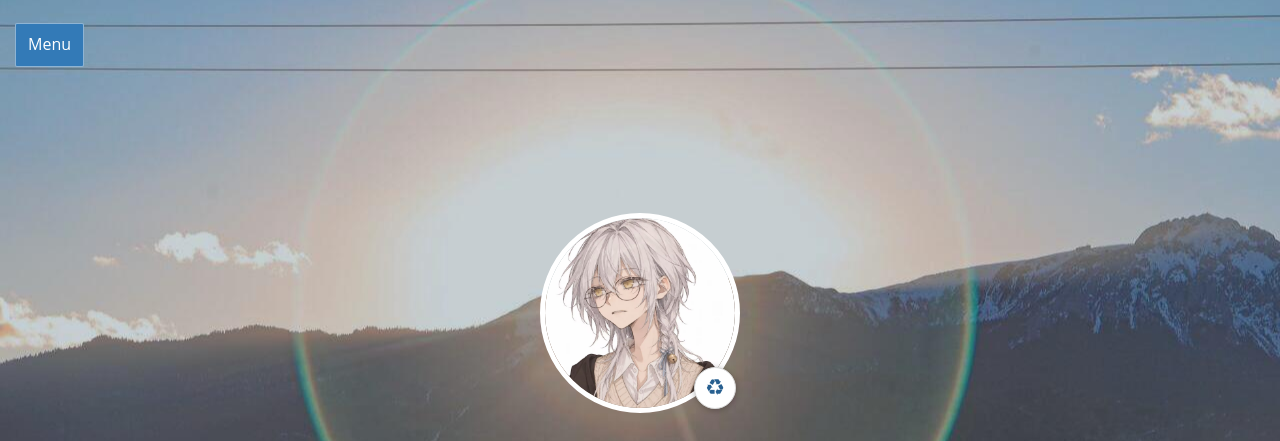
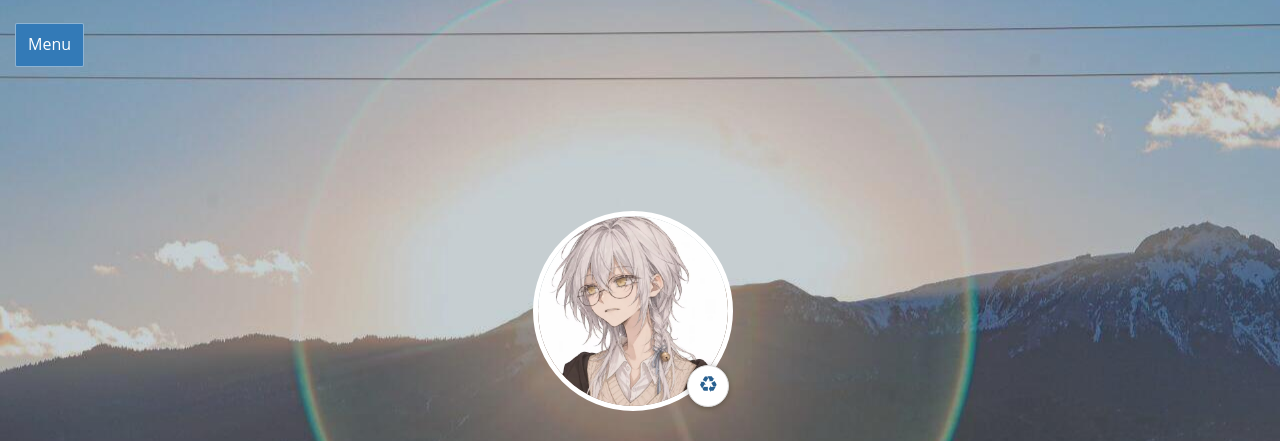
Before and after one commit to armihia/armihia.github.io, a plain HTML site: page index.html in a window 1280 px wide. Shown: the top 441 px of the page. Drawn offline with Linux system fonts and the light colour scheme.

Commit message:
Align the homepage portrait with the photo halo

```diff
--- a/css/home.css
+++ b/css/home.css
@@ -89,22 +89,42 @@ p { font: inherit; }
 #site-menu a:focus-visible, #site-menu button:focus-visible { outline-offset: -4px; }
 
 #home {
+  /* The halo center is at 49.47%, 41.31% in bg-mia.jpg. */
+  --hero-halo-x: .4947;
+  --portrait-size: clamp(9rem, 17vw, 12.5rem);
   display: grid;
-  align-items: end;
+  container-type: inline-size;
+  grid-template-rows: minmax(0, 41.31fr) minmax(0, 58.69fr);
   min-height: 94vh;
   min-height: 94svh;
-  padding-block: 5rem clamp(2.5rem, 8vh, 5rem);
   text-align: center;
   color: #fff;
   background-color: #3c4c57;
   background-attachment: scroll;
+  background-position: calc(var(--hero-halo-x) * 100%) 41.31%;
 }
-#home .info { margin-block: 0; }
-#home .info_detail { margin: 0; }
-.profile-portrait { display: inline-block; position: relative; vertical-align: middle; }
+#home .info {
+  grid-row: 2;
+  display: flex;
+  flex-direction: column;
+  margin-block: 0;
+  padding-block-end: clamp(2.5rem, 8vh, 5rem);
+}
+#home .info_detail {
+  display: flex;
+  flex-direction: column;
+  align-items: center;
+  margin: 0;
+}
+.profile-portrait {
+  position: relative;
+  margin-block-start: calc(var(--portrait-size) / -2);
+  left: calc((var(--hero-halo-x) - .5) * 100vw);
+  left: calc((var(--hero-halo-x) - .5) * 100cqw);
+}
 .info .info_detail .zoom {
   display: block;
-  width: clamp(9rem, 17vw, 12.5rem);
+  width: var(--portrait-size);
   height: auto;
   aspect-ratio: 1;
   z-index: auto;
@@ -190,7 +210,8 @@ p { font: inherit; }
   justify-content: center;
   flex-wrap: wrap;
   gap: .65rem 1.5rem;
-  margin-top: clamp(1.75rem, 7vh, 4.5rem);
+  margin-top: auto;
+  padding-block-start: clamp(1.75rem, 7vh, 4.5rem);
 }
 #home .button .btn { margin: 0; text-decoration: none; }
 #home .button .btn:hover { text-shadow: none; }
```
